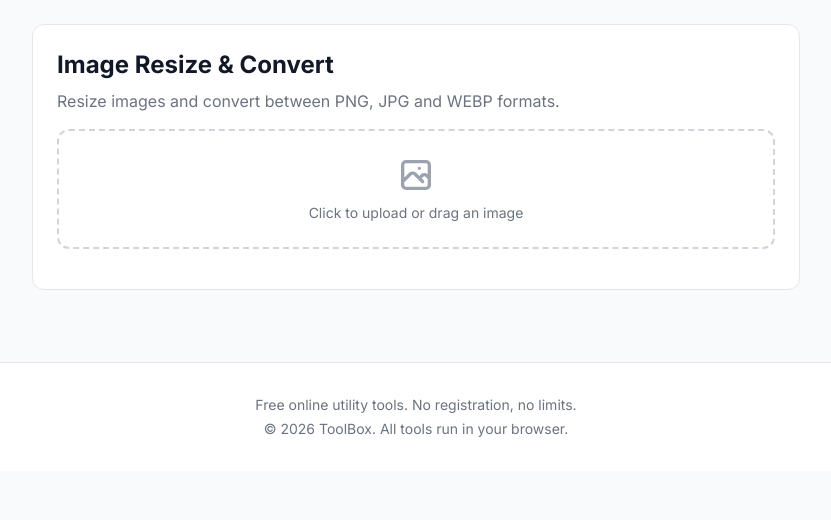
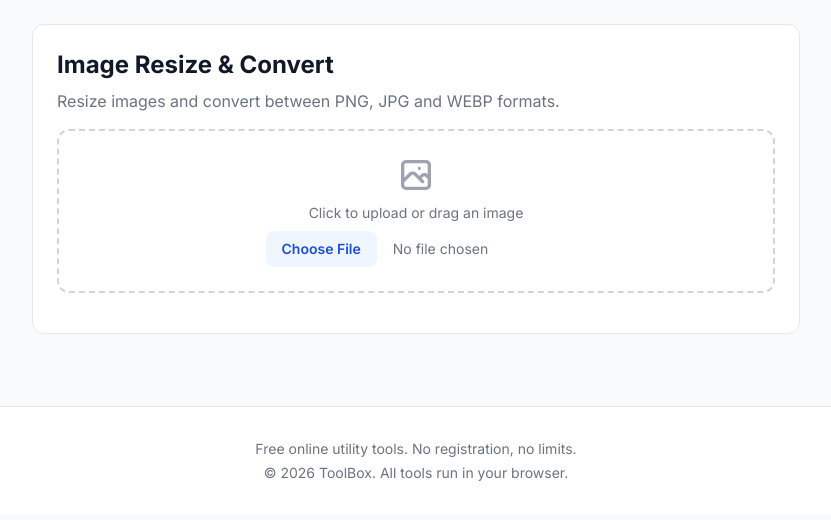
Before and after one commit to AltairIc/online-toolbox, a Flask app: page /tool/image-resize in a window 1280 px wide. Shown: the part 57-577 px from the top of the page, without its empty margins (224-1055 px from the left). Run offline with Flask 3, Linux system fonts and the light colour scheme; some libraries are stand-ins or nearby versions.

Commit message:
Fix image filters resolution and image resize upload

```diff
--- a/app/templates/tools/image-filters.html
+++ b/app/templates/tools/image-filters.html
@@ -13,7 +13,7 @@
         </div>
         <div id="editor" class="hidden">
             <div class="grid grid-cols-1 lg:grid-cols-3 gap-4">
-                <div class="lg:col-span-2 bg-gray-100 rounded-lg overflow-hidden">
+                <div class="lg:col-span-2 bg-gray-100 rounded-lg overflow-hidden" style="max-height:600px">
                     <canvas id="canvas" class="w-full"></canvas>
                 </div>
                 <div class="space-y-3">
--- a/app/templates/tools/image-resize.html
+++ b/app/templates/tools/image-resize.html
@@ -6,11 +6,11 @@
     <div class="bg-white rounded-xl border border-gray-200 p-6">
         <h1 class="text-2xl font-bold text-gray-900 mb-2"><span class="lang-en">Image Resize & Convert</span><span class="lang-zh" style="display:none">图片缩放与格式转换</span></h1>
         <p class="text-gray-500 mb-4"><span class="lang-en">Resize images and convert between PNG, JPG and WEBP formats.</span><span class="lang-zh" style="display:none">调整图片尺寸，在 PNG、JPG 和 WEBP 格式之间转换。</span></p>
-        <div class="border-2 border-dashed border-gray-300 rounded-xl p-6 text-center mb-4" id="dropZone">
+        <label class="border-2 border-dashed border-gray-300 rounded-xl p-6 text-center cursor-pointer hover:border-blue-500 block mb-4" id="dropZone">
             <svg class="w-10 h-10 mx-auto text-gray-400 mb-2" fill="none" stroke="currentColor" viewBox="0 0 24 24"><path stroke-linecap="round" stroke-linejoin="round" stroke-width="2" d="M4 16l4.586-4.586a2 2 0 012.828 0L16 16m-2-2l1.586-1.586a2 2 0 012.828 0L20 14m-6-6h.01M6 20h12a2 2 0 002-2V6a2 2 0 00-2-2H6a2 2 0 00-2 2v12a2 2 0 002 2z"/></svg>
             <p class="text-gray-500 text-sm"><span class="lang-en">Click to upload or drag an image</span><span class="lang-zh" style="display:none">点击上传或拖拽图片</span></p>
-            <input type="file" id="fileInput" accept="image/*" class="hidden">
-        </div>
+            <input type="file" id="fileInput" accept="image/*" onchange="loadFile(this.files[0])" class="text-sm text-gray-500 file:mr-4 file:py-2 file:px-4 file:rounded-lg file:border-0 file:text-sm file:font-semibold file:bg-blue-50 file:text-blue-700 hover:file:bg-blue-100 mt-2">
+        </label>
         <div id="editor" class="hidden">
             <div class="grid grid-cols-1 md:grid-cols-2 gap-4 mb-4">
                 <div>
```
